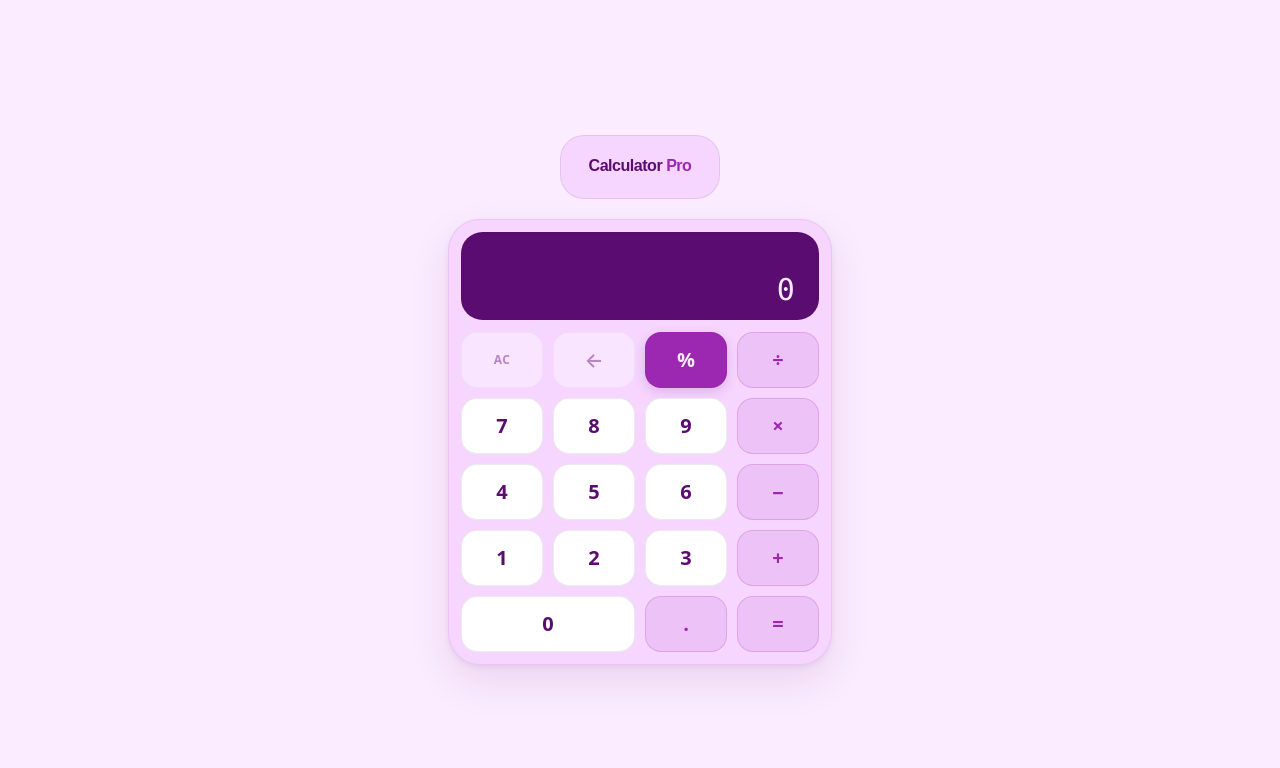
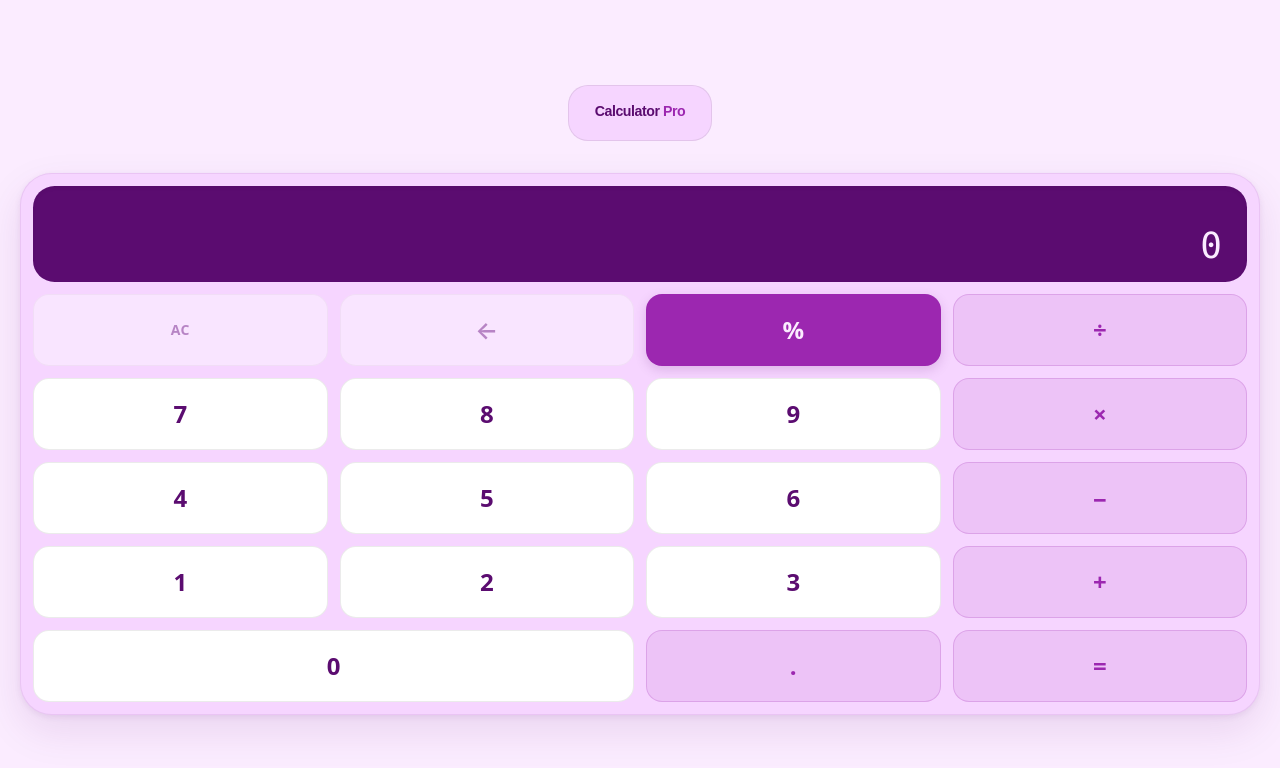
Before and after one commit to Yogs365/CalculatePro, a Next.js app: page /login in a window 1280 px wide. Shown: the top 768 px of the page. Built offline with nearby package versions, Linux system fonts and the light colour scheme.

Commit message:
Increase font size and adjust layout in LoginScreen

```diff
--- a/components/auth/LoginScreen.tsx
+++ b/components/auth/LoginScreen.tsx
@@ -8,9 +8,9 @@ import { loginWithCode } from "@/features/auth/login";
 const CODE_MIN_LENGTH = 3;
 const CODE_MAX_LENGTH = 8;
 const KEY_CLASS =
-  "flex h-14 items-center justify-center rounded-2xl border border-black/[0.08] bg-white text-xl font-semibold text-ocean-50 transition hover:border-ocean-300/40 hover:bg-ocean-900 active:scale-95 disabled:cursor-not-allowed disabled:opacity-40";
+  "flex h-[4.5rem] items-center justify-center rounded-2xl border border-black/[0.08] bg-white text-2xl font-semibold text-ocean-50 transition hover:border-ocean-300/40 hover:bg-ocean-900 active:scale-95 disabled:cursor-not-allowed disabled:opacity-40";
 const OPERATOR_CLASS =
-  "flex h-14 items-center justify-center rounded-2xl border border-ocean-300/20 bg-ocean-300/10 text-xl font-semibold text-ocean-300 transition hover:bg-ocean-300/20 active:scale-95 disabled:cursor-not-allowed disabled:opacity-40";
+  "flex h-[4.5rem] items-center justify-center rounded-2xl border border-ocean-300/20 bg-ocean-300/10 text-2xl font-semibold text-ocean-300 transition hover:bg-ocean-300/20 active:scale-95 disabled:cursor-not-allowed disabled:opacity-40";
 type Operator = "+" | "−" | "×" | "÷";
 
 export default function LoginScreen() {
@@ -125,10 +125,18 @@ export default function LoginScreen() {
   }
 
   return (
-    <div className="relative flex min-h-dvh flex-col items-center justify-center ocean-bg px-6">
-      <div className="w-full max-w-sm animate-fade-in">
-        <div className="mb-5 text-center">
-          <div className="mx-auto mb-5 flex h-16 w-40 items-center justify-center rounded-[1.5rem] border border-black/[0.08] bg-ocean-900 px-3">
+    <div
+      className="relative flex h-dvh flex-col items-center justify-between ocean-bg"
+      style={{
+        paddingTop: "env(safe-area-inset-top)",
+        paddingBottom: "env(safe-area-inset-bottom)",
+        paddingLeft: "env(safe-area-inset-left)",
+        paddingRight: "env(safe-area-inset-right)",
+      }}
+    >
+      <div className="flex w-full flex-1 flex-col justify-center px-5 py-4">
+        <div className="mb-4 text-center">
+          <div className="mx-auto mb-4 flex h-14 w-36 items-center justify-center rounded-[1.25rem] border border-black/[0.08] bg-ocean-900 px-3">
             <Image
               src="/brand/logo-header-calculator.svg"
               alt="Calculator Pro"
@@ -140,15 +148,15 @@ export default function LoginScreen() {
           </div>
         </div>
 
-        <form onSubmit={handleSubmit}>
+        <form onSubmit={handleSubmit} className="w-full">
           <div className="premium-glass rounded-[2rem] p-3 shadow-premium">
             <div
               aria-label={`${code.length} dari ${CODE_MAX_LENGTH} digit terisi`}
-              className="flex min-h-[5.5rem] items-end justify-center rounded-[1.35rem] bg-ocean-50 px-5 py-3 text-right shadow-inner"
+              className="flex min-h-[6rem] items-end justify-center rounded-[1.35rem] bg-ocean-50 px-5 py-4 text-right shadow-inner"
             >
               <span
                 aria-live="polite"
-                className="min-h-8 w-full truncate font-mono text-3xl tracking-[0.14em] text-ocean-950"
+                className="min-h-10 w-full truncate font-mono text-4xl tracking-[0.14em] text-ocean-950"
               >
                 {error ? "Error" : code || "0"}
               </span>
@@ -158,12 +166,12 @@ export default function LoginScreen() {
               {error}
             </p>
 
-            <div className="mt-3 grid grid-cols-4 gap-2.5" aria-label="Keypad kode akses">
+            <div className="mt-3 grid grid-cols-4 gap-3" aria-label="Keypad kode akses">
               <button
                 type="button"
                 onClick={handleClearCode}
                 disabled={submitting || code.length === 0}
-                className={`${KEY_CLASS} text-xs uppercase tracking-wide text-ocean-400`}
+                className={`${KEY_CLASS} text-sm uppercase tracking-wide text-ocean-400`}
                 aria-label="Hapus seluruh kode"
               >
                 AC
@@ -180,7 +188,7 @@ export default function LoginScreen() {
               <button
                 type="submit"
                 disabled={submitting}
-                className="premium-cta glossy-btn flex h-14 items-center justify-center rounded-2xl border border-ocean-300/20 text-xl font-semibold text-ocean-950 transition active:scale-95 disabled:cursor-not-allowed disabled:opacity-40 disabled:shadow-none"
+                className="premium-cta glossy-btn flex h-[4.5rem] items-center justify-center rounded-2xl border border-ocean-300/20 text-2xl font-semibold text-ocean-950 transition active:scale-95 disabled:cursor-not-allowed disabled:opacity-40 disabled:shadow-none"
                 aria-label="Persentase"
               >
                 %
@@ -291,7 +299,6 @@ export default function LoginScreen() {
             </div>
           </div>
         </form>
-
       </div>
     </div>
   );
```
